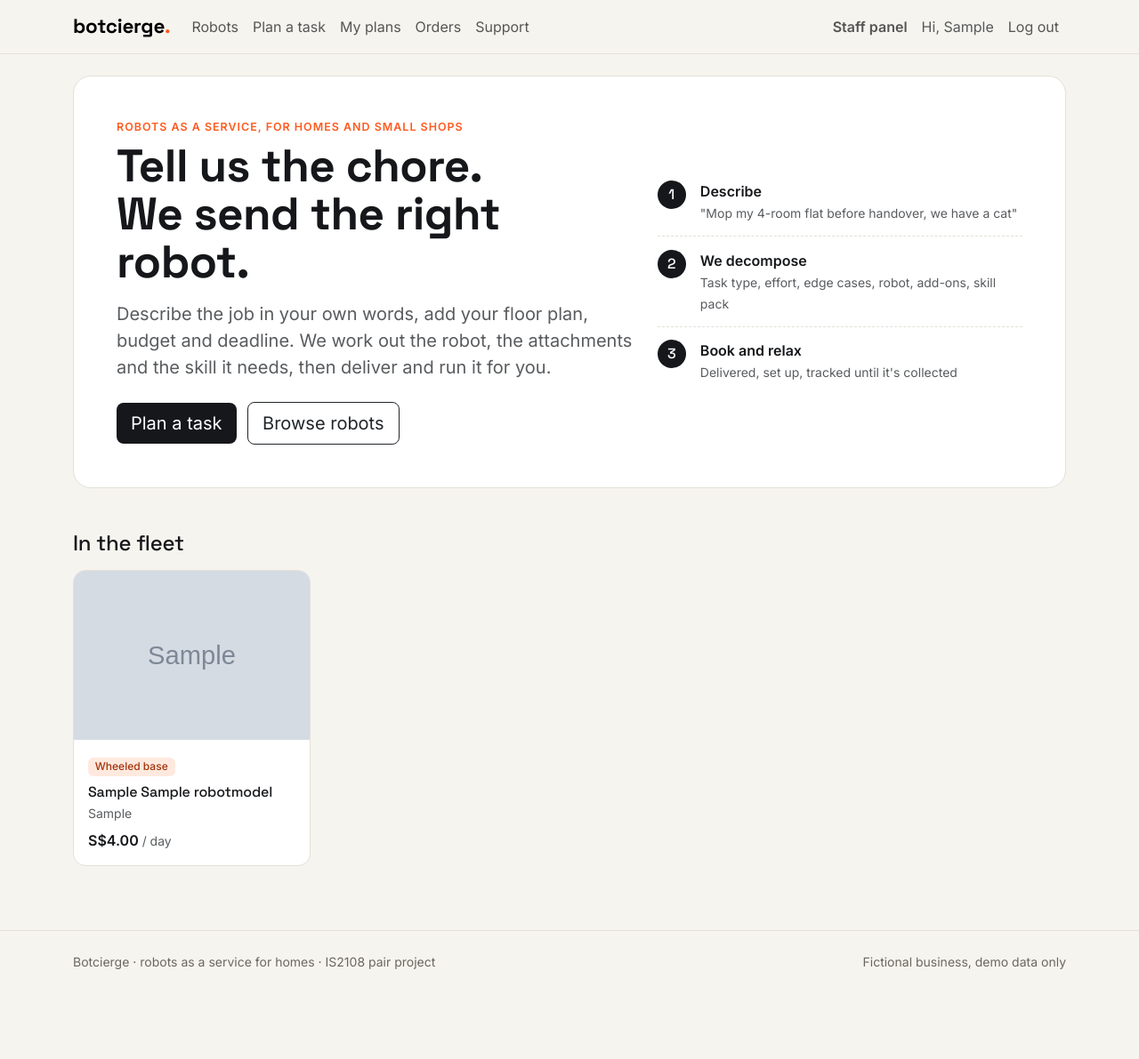
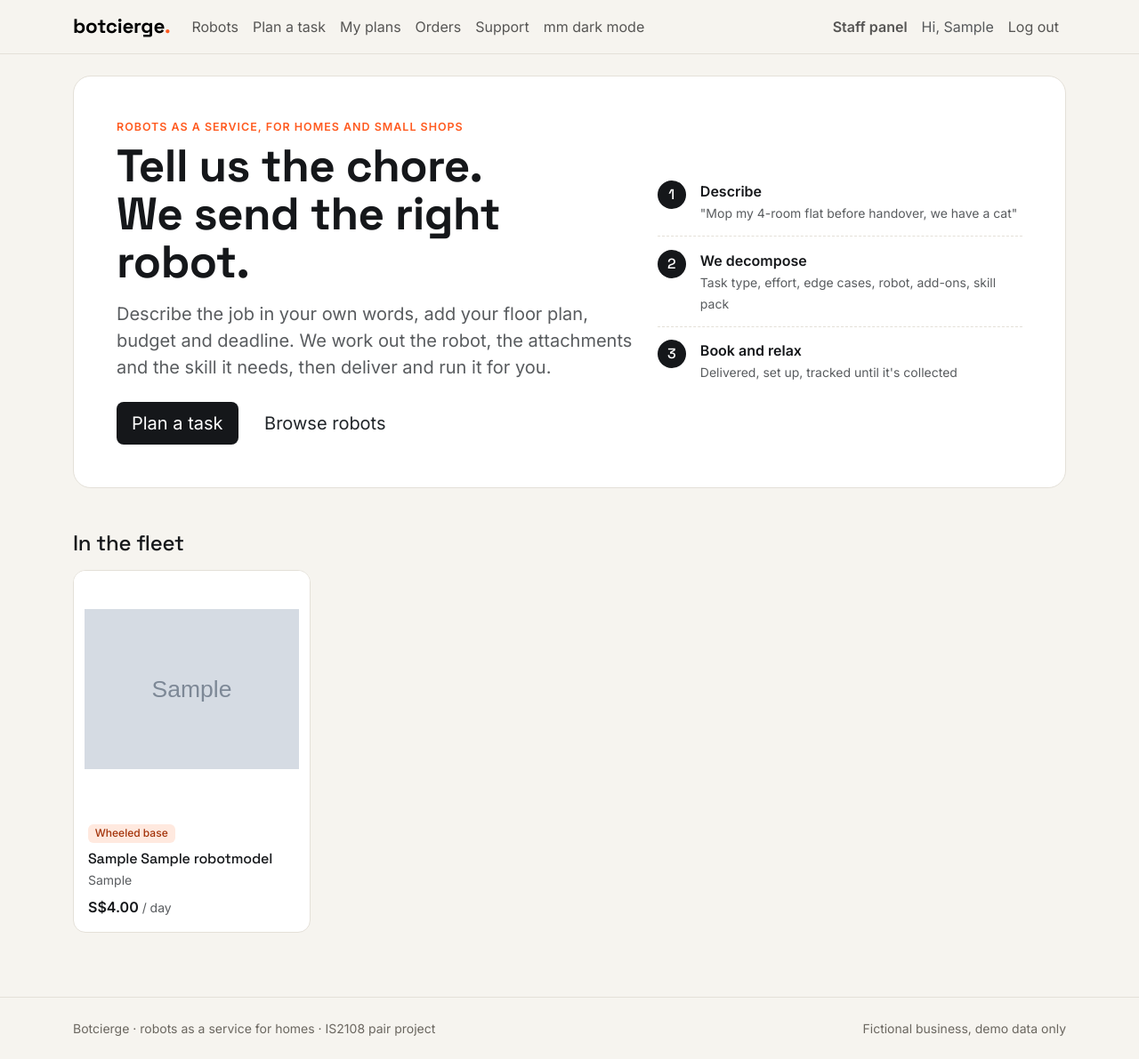
Before and after one commit to checkpoint214159/botcierge, a Django app: page / in a window 1280 px wide. Shown: the whole page at 89% size. Before the commit the page ends 1090 px from the top, so only its background shows below. Run offline with Django 5.2, Linux system fonts and the light colour scheme; a user stored in the database is signed in; tables that the repository leaves empty hold one stand-in row (values such as "Sample post"); grey boxes marked "Sample" are stand-in pictures; some libraries are stand-ins or nearby versions.

Commit message:
part 1 of s08-11

```diff
--- a/source/src/botcierge/planner/views.py
+++ b/source/src/botcierge/planner/views.py
@@ -21,7 +21,7 @@ def start(request):
             decompose(task_request)
             return redirect("planner:result", pk=task_request.pk)
     else:
-        initial = {}
+        initial = request.GET.dict()  # conveniently allow prefill, because why not
         if hasattr(request.user, "profile"):
             initial["housing_type"] = request.user.profile.housing_type
         form = TaskRequestForm(initial=initial)
@@ -30,6 +30,7 @@ def start(request):
 
 @login_required
 def result(request, pk):
+    # found at /plan/pk. we gotta match pk of result against the auth_user(id)
     """S07: show the decomposition and the recommended robot, add-ons, skill pack and quote."""
     task_request = get_object_or_404(TaskRequest, pk=pk, customer=request.user)
     rec = task_request.recommendations.first()  # newest first
--- a/source/src/botcierge/static/css/app.css
+++ b/source/src/botcierge/static/css/app.css
@@ -1,4 +1,11 @@
+/*
+Colours and whatnot by claude
+why are the accents so close to each other or something
+*/
+
 :root {
+  --bc-text-on-ink: #fff;
+  --bc-muted: #6b6760;
   --bc-ink: #15171a;
   --bc-paper: #f6f4ef;
   --bc-card: #ffffff;
@@ -6,14 +13,39 @@
   --bc-accent-soft: #ffe9df;
   --bc-line: #e4e0d8;
 }
+
+/*adding this because my eyes hurt*/
+[data-bs-theme="dark"] {
+  --bc-text-on-ink: #121315;
+  --bc-muted: #9a958c;
+  --bc-ink: #ecebe7;
+  --bc-paper: #121315;
+  --bc-card: #1b1d20;
+  --bc-line: #2e3135;
+  --bc-accent: #ff6a33;
+  --bc-accent-soft: #3a2116;
+}
+
+
 body { background: var(--bc-paper); color: var(--bc-ink); font-family: "Inter", system-ui, sans-serif; }
 h1, h2, h3, .bc-display, .bc-brand { font-family: "Space Grotesk", sans-serif; letter-spacing: -0.01em; }
 a { color: var(--bc-ink); text-decoration-color: var(--bc-accent); }
 .bc-nav { background: var(--bc-paper); border-bottom: 1px solid var(--bc-line); }
 .bc-brand { font-weight: 700; font-size: 1.4rem; }
 .bc-dot { color: var(--bc-accent); }
-.bc-btn { background: var(--bc-ink); color: #fff; border: 0; }
-.bc-btn:hover { background: var(--bc-accent); color: #fff; }
+
+/*main button colors*/
+.bc-btn { color: var(--bc-text-on-ink); background: var(--bc-ink) }
+.bc-btn:hover { background: var(--bc-accent); color: var(--bc-text-on-ink); }
+
+/*secondary action button colours*/
+.bc-btn-outline {
+  color: var(--bc-ink);
+  border: 1px solid var(--bc-ink);
+}
+.bc-btn-outline:hover { background: var(--bc-ink); color: var(--bc-text-on-ink); }
+
+
 .bc-card { background: var(--bc-card); border: 1px solid var(--bc-line); border-radius: 14px; }
 a.bc-card:hover { border-color: var(--bc-ink); }
 .bc-badge { background: var(--bc-accent-soft); color: #a3330a; font-weight: 500; }
@@ -22,7 +54,8 @@ a.bc-card:hover { border-color: var(--bc-ink); }
 .bc-eyebrow { text-transform: uppercase; font-size: .78rem; letter-spacing: .08em; color: var(--bc-accent); font-weight: 600; }
 .bc-steps li { display: flex; gap: 1rem; padding: .9rem 0; border-bottom: 1px dashed var(--bc-line); }
 .bc-steps li:last-child { border-bottom: 0; }
-.bc-steps span { flex: 0 0 2rem; height: 2rem; border-radius: 50%; background: var(--bc-ink); color: #fff;
+.bc-steps span { flex: 0 0 2rem; height: 2rem; border-radius: 50%;
+  background: var(--bc-ink); color: var(--bc-text-on-ink);
   display: grid; place-items: center; font-family: "Space Grotesk"; }
 .bc-section { font-size: .8rem; text-transform: uppercase; letter-spacing: .08em; color: #6b6760; margin-bottom: 1rem; }
 .bc-k { font-size: .75rem; text-transform: uppercase; letter-spacing: .06em; color: #8a857c; }
@@ -39,3 +72,22 @@ a.bc-card:hover { border-color: var(--bc-ink); }
 .bc-credit { font-size: .72rem; color: #8a857c; }
 .bc-credit a { color: inherit; }
 .bc-footer { border-top: 1px solid var(--bc-line); color: #6b6760; }
+
+.bc-frame {
+  aspect-ratio: 1/1;
+  width: 100%;
+  display: grid;
+  place-items: center;
+  overflow: hidden;
+  background: var(--bc-card);
+}
+
+.bc-frame img {
+  width: 100%;
+  height: 100%;
+  object-fit: contain;
+  padding: .75rem;
+}
+
+.bc-frame.bc-frame-lg {aspect-ratio: 3/3; border-radius: 14px}
+.bc-frame.bc-frame-sm {width: 72px; flex: 0 0 72px; border-radius: 10px}
--- a/source/src/botcierge/templates/base.html
+++ b/source/src/botcierge/templates/base.html
@@ -1,5 +1,11 @@
 {% load static %}<!doctype html>
-<html lang="en">
+
+<html lang="en" data-bs-theme="light">
+  <script>
+    const saved = localStorage.getItem("theme");
+    const prefersDark = window.matchMedia("(prefers-color-scheme: dark)").matches;
+    document.documentElement.dataset.bsTheme = saved || (prefersDark ? "dark" : "light");
+  </script>
 <head>
   <meta charset="utf-8">
   <meta name="viewport" content="width=device-width, initial-scale=1">
@@ -22,6 +28,13 @@
         <li class="nav-item"><a class="nav-link" href="{% url 'planner:my_plans' %}">My plans</a></li>
         <li class="nav-item"><a class="nav-link" href="{% url 'orders:order_list' %}">Orders</a></li>
         <li class="nav-item"><a class="nav-link" href="{% url 'support:ticket_list' %}">Support</a></li>
+        <li class="nav-item">
+          <button class = "btn btn-link nav-link" type="button" onclick="
+            const t = document.documentElement.dataset.bsTheme === 'dark' ? 'light' : 'dark'
+            document.documentElement.dataset.bsTheme = t;localStorage.setItem('theme', t);">
+            mm dark mode
+          </button>
+        </li>
         {% endif %}
       </ul>
       <ul class="navbar-nav">
--- a/source/src/botcierge/templates/catalog/home.html
+++ b/source/src/botcierge/templates/catalog/home.html
@@ -8,7 +8,7 @@
       <h1 class="bc-display mb-3">Tell us the chore.<br>We send the right robot.</h1>
       <p class="lead text-muted mb-4">Describe the job in your own words, add your floor plan, budget and deadline. We work out the robot, the attachments and the skill it needs, then deliver and run it for you.</p>
       <a href="{% url 'planner:start' %}" class="btn bc-btn btn-lg me-2">Plan a task</a>
-      <a href="{% url 'catalog:robot_list' %}" class="btn btn-outline-dark btn-lg">Browse robots</a>
+      <a href="{% url 'catalog:robot_list' %}" class="btn bc-btn-outline-dark btn-lg">Browse robots</a>
     </div>
     <div class="col-lg-5">
       <ol class="bc-steps list-unstyled mb-0">
@@ -25,7 +25,7 @@
   {% for r in featured %}
   <div class="col-sm-6 col-lg-3">
     <a class="bc-card d-block h-100 overflow-hidden text-decoration-none text-reset" href="{% url 'catalog:robot_detail' r.slug %}">
-      {% include "partials/robot_photo.html" with robot=r css="bc-thumb" %}
+      {% include "partials/robot_photo.html" with robot=r css="bc-frame {{css}}" %}
       <div class="p-3">
         <span class="badge bc-badge mb-2">{{ r.get_platform_display }}</span>
         <h3 class="h6 mb-1">{{ r.manufacturer }} {{ r.name }}</h3>
--- a/source/src/botcierge/templates/catalog/robot_detail.html
+++ b/source/src/botcierge/templates/catalog/robot_detail.html
@@ -5,7 +5,7 @@
 <div class="row g-4 mt-1">
   <div class="col-lg-7">
     <figure class="mb-3">
-      {% include "partials/robot_photo.html" with robot=robot css="bc-hero-photo" %}
+      {% include "partials/robot_photo.html" with robot=robot css="bc-frame-lg" %}
       {% if robot.image_credit %}<figcaption class="bc-credit mt-1">
         {% if robot.image_credit_url %}<a href="{{ robot.image_credit_url }}" target="_blank" rel="noopener">{{ robot.image_credit }}</a>{% else %}{{ robot.image_credit }}{% endif %}
       </figcaption>{% endif %}
--- a/source/src/botcierge/templates/catalog/robot_list.html
+++ b/source/src/botcierge/templates/catalog/robot_list.html
@@ -17,7 +17,7 @@
   {% for r in robots %}
   <div class="col-md-6 col-lg-4">
     <a class="bc-card d-block h-100 overflow-hidden text-decoration-none text-reset" href="{% url 'catalog:robot_detail' r.slug %}">
-      {% include "partials/robot_photo.html" with robot=r css="bc-thumb" %}
+      {% include "partials/robot_photo.html" with robot=r css="bc-frame" %}
       <div class="p-3">
       <div class="d-flex justify-content-between"><span class="badge bc-badge">{{ r.get_platform_display }}</span>
         {% if r.avg_rating %}<small>★ {{ r.avg_rating|floatformat:1 }}</small>{% endif %}</div>
--- a/source/src/botcierge/templates/partials/robot_photo.html
+++ b/source/src/botcierge/templates/partials/robot_photo.html
@@ -1,6 +1,8 @@
 {# Robot photo with a placeholder when the robot has none. Usage: {% include "partials/robot_photo.html" with robot=r css="bc-thumb" %} #}
 {% if robot.image_url %}
-<img src="{{ robot.image_url }}" alt="{{ robot.manufacturer }} {{ robot.name }}" class="{{ css }}" loading="lazy">
+<div class="bc-frame {{ css }}">
+    <img src="{{ robot.image_url }}" alt="{{ robot.manufacturer }} {{ robot.name }}"  loading="lazy">
+</div>
 {% else %}
 <div class="{{ css }} bc-photo-placeholder">{{ robot.get_platform_display }}</div>
 {% endif %}
--- a/source/src/botcierge/templates/planner/result.html
+++ b/source/src/botcierge/templates/planner/result.html
@@ -30,7 +30,7 @@
       <h2 class="bc-section">Recommended setup</h2>
       {% if rec.robot_model %}
       <div class="d-flex gap-3 align-items-center">
-        {% include "partials/robot_photo.html" with robot=rec.robot_model css="bc-mini-photo" %}
+        {% include "partials/robot_photo.html" with robot=rec.robot_model css="bc-frame-sm" %}
         <div>
           <a href="{% url 'catalog:robot_detail' rec.robot_model.slug %}" class="h5 d-block mb-0">{{ rec.robot_model.manufacturer }} {{ rec.robot_model.name }}</a>
           <small class="text-muted">{{ rec.robot_model.get_platform_display }} · {% widthratio rec.platform_confidence 1 100 %}% match</small>
```
Also changed, not shown: source/src/botcierge/static/img/robots/automower-430x.jpg, source/src/botcierge/static/img/robots/bellabot.jpg, source/src/botcierge/static/img/robots/pudu-cc1.jpg, source/src/botcierge/static/img/robots/roomba-i7-plus.jpg, source/src/botcierge/static/img/robots/spot.jpg, source/src/botcierge/static/img/robots/tiago.jpg, source/src/botcierge/static/img/robots/unitree-g1.jpg.
